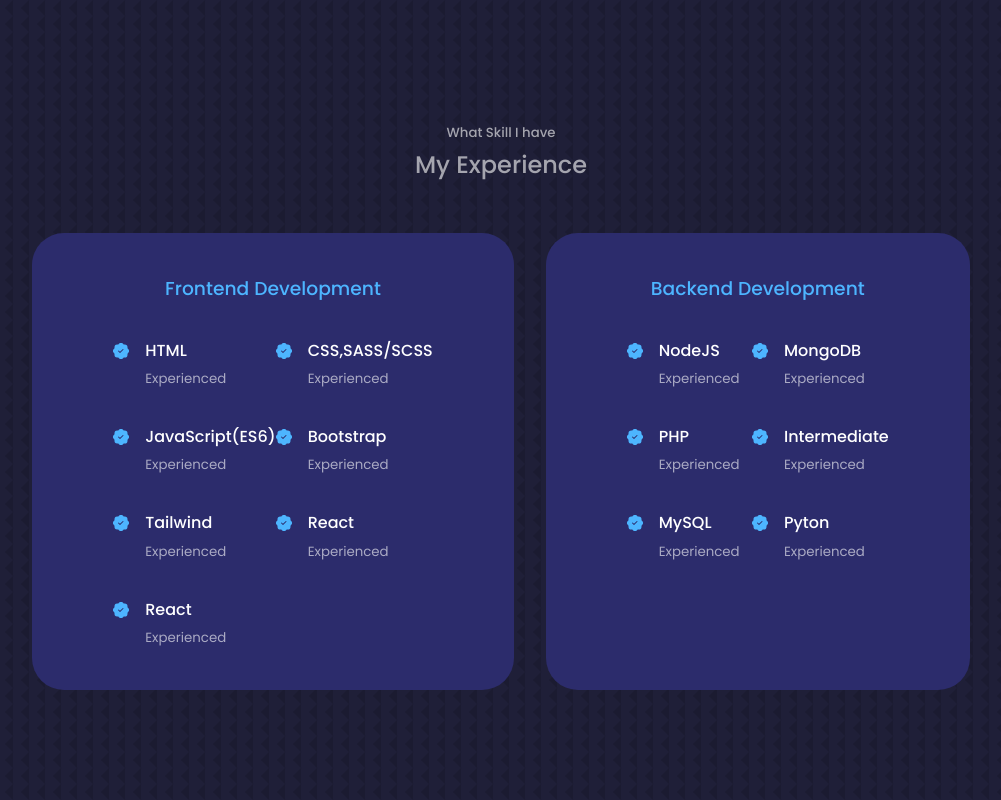
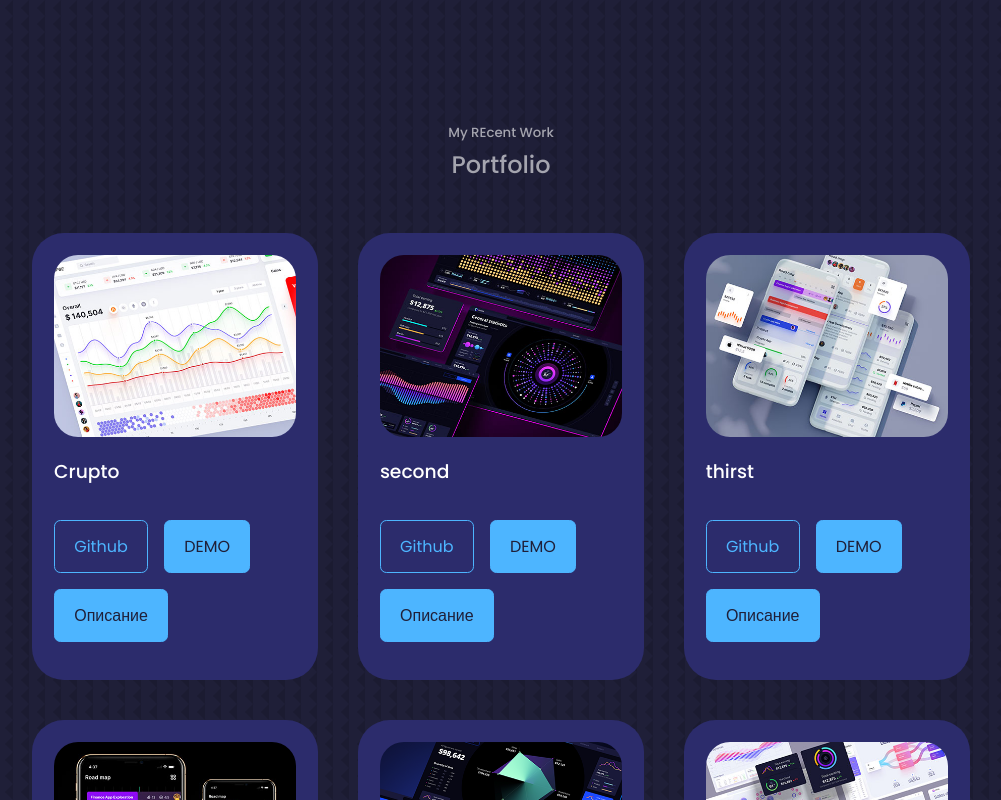
Before and after one commit to IImagII/my-site-react-portfolio, a React (Create React App) app: page / in a window 1280 px wide. Shown: the part 1520-2320 px from the top of the page, without its empty margins (139-1140 px from the left). Built offline with nearby package versions, Linux system fonts and the light colour scheme.

Commit message:
deploy 1.0.1

```diff
--- a/src/App.jsx
+++ b/src/App.jsx
@@ -14,7 +14,7 @@
          <Header />
          <Nav />
          <About />
-         <Experients />
+         {/* <Experients /> */}
          {/* <Services /> */}
          <Portfolio />
          <Testimonials />
```
